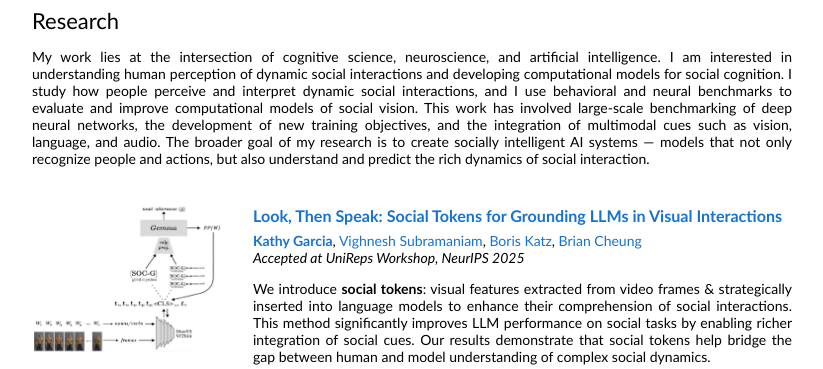
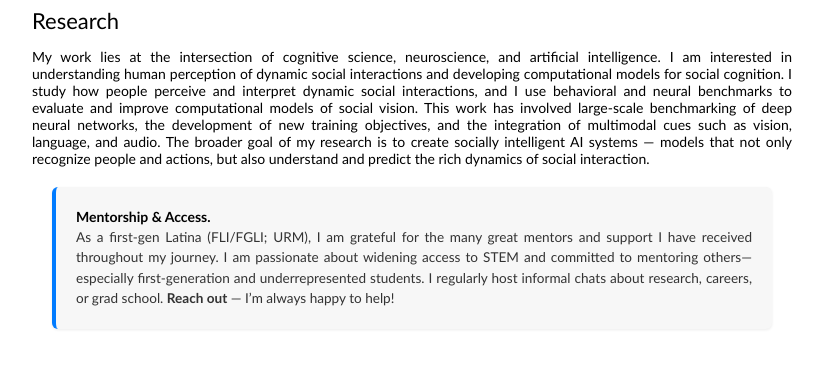
Before and after one commit to garciakathy/garciakathy.github.io, a plain HTML site: page index.html in a window 1280 px wide. Shown: the part 390-759 px from the top of the page, without its empty margins (228-1051 px from the left). Drawn offline with Linux system fonts and the light colour scheme.

Commit message:
Update index.html

```diff
--- a/index.html
+++ b/index.html
@@ -55,6 +55,24 @@
         .media-item:hover {
           box-shadow: 0 4px 8px rgba(0,0,0,0.15);
         }
+
+      .mentorship-box {
+          background-color: #f7f7f7;
+          border-left: 4px solid #007bff;
+          padding: 20px;
+          margin: 20px;
+          border-radius: 6px;
+          box-shadow: 0 1px 3px rgba(0,0,0,0.08);
+          font-size: 0.97em;
+          line-height: 1.5em;
+          color: #333;
+      }
+    .mentorship-box strong {
+          <img src="images/resized/mentor_icon.png" style="height: 28px; vertical-align: middle; margin-right: 8px;">
+font-size: 1.05em;
+          color: #000;
+      }
+
 
         .media-outlet {
           font-weight: bold;
@@ -155,6 +173,14 @@
                     <p>
                       My work lies at the intersection of cognitive science, neuroscience, and artificial intelligence. I am interested in understanding human perception of dynamic social interactions and developing computational models for social cognition. I study how people perceive and interpret dynamic social interactions, and I use behavioral and neural benchmarks to evaluate and improve computational models of social vision. This work has involved large-scale benchmarking of deep neural networks, the development of new training objectives, and the integration of multimodal cues such as vision, language, and audio. The broader goal of my research is to create socially intelligent AI systems — models that not only recognize people and actions, but also understand and predict the rich dynamics of social interaction.
                     </p>
+
+                    <div class="mentorship-box">
+              <strong>Mentorship & Access.</strong><br>
+              As a first-gen Latina (FLI/FGLI; URM), I am grateful for the many great mentors and support I have received throughout my journey.
+              I am passionate about widening access to STEM and committed to mentoring others—especially first-generation and underrepresented students.
+              I regularly host informal chats about research, careers, or grad school.
+              <b>Reach out</b> — I’m always happy to help!
+            </div>
 
                   </td>
                 </tr>
```
